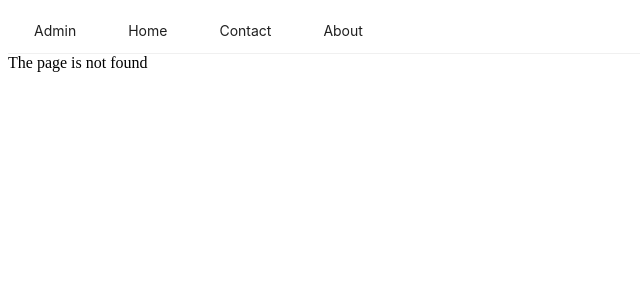
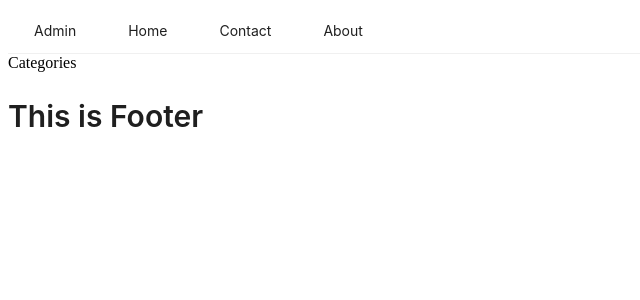
Before and after one commit to yaliyev/react-routing-app, a React (Vite) app in the folder react-routing-application/: page /admin/categories in a window 1280 px wide. Before the commit this address had no page. Shown: the top 300 px of the page, without its empty margins (0-640 px from the left). Built offline with nearby package versions, Linux system fonts and the light colour scheme.

Commit message:
everything ready for categories page,other things are prepared

```diff
--- a/react-routing-application/src/App.jsx
+++ b/react-routing-application/src/App.jsx
@@ -5,9 +5,13 @@ import Home from './components/Home'
 import Admin from './components/Admin'
 import Contact from './components/Contact'
 import About from './components/About'
+import Categories from './components/Categories'
+import Suppliers from './components/Suppliers'
 import AdminNavbar from './components/AdminNavbar'
 import Navbar from './components/Navbar'
 import NotFound from './components/NotFound'
+import Footer from './components/Footer'
+
 function App() {
   const [isAdminPage,setIsAdminPage] = useState(false)
 
@@ -18,10 +22,13 @@ function App() {
      <Routes>
       <Route path="/" element={<Home/>} />
       <Route path="/admin" element={<Admin/>} />
+      <Route path="/admin/categories" element={<Categories/>} />
+      <Route path="/admin/suppliers" element={<Suppliers/>} />
       <Route path="/contact" element={<Contact/>} />
       <Route path="/about" element={<About/>} />
       <Route path="*" element={<NotFound />} />
      </Routes>
+     <Footer/>
     </>
   )
 }
--- a/react-routing-application/src/components/About.jsx
+++ b/react-routing-application/src/components/About.jsx
@@ -1,8 +1,8 @@
 import React from 'react'
-
+import Title from 'antd/es/typography/Title'
 const About = () => {
   return (
-    <div>About</div>
+    <Title level={2}>This is About Page</Title>
   )
 }
 
--- a/react-routing-application/src/components/Admin.jsx
+++ b/react-routing-application/src/components/Admin.jsx
@@ -1,8 +1,8 @@
 import React from 'react'
-
+import Title from 'antd/es/typography/Title'
 const Admin = () => {
   return (
-    <div>Admin</div>
+    <Title level={2}>This is Admin Page</Title>
   )
 }
 
--- a/react-routing-application/src/components/AdminNavbar.jsx
+++ b/react-routing-application/src/components/AdminNavbar.jsx
@@ -11,12 +11,18 @@ const AdminNavbar = ({setIsAdminPage}) => {
         },
         {
             label: (
-                <Link style={{ display: 'inline-block', marginInline: '10px' }}>Dashboard</Link>
+                <Link style={{ display: 'inline-block', marginInline: '10px' }} to={"/admin"}>Dashboard</Link>
             )
         },
         {
             label: (
-                <Link style={{ display: 'inline-block', marginInline: '10px' }} to={"/categories"}>Categories</Link>
+                <Link style={{ display: 'inline-block', marginInline: '10px' }} to={"/admin/categories"}>Categories</Link>
+            )
+        },
+        ,
+        {
+            label: (
+                <Link style={{ display: 'inline-block', marginInline: '10px' }} to={"/admin/suppliers"}>Suppliers</Link>
             )
         }
     ];
--- /dev/null
+++ b/react-routing-application/src/components/Categories.jsx
@@ -0,0 +1,9 @@
+import React from 'react'
+
+const Categories = () => {
+  return (
+    <div>Categories</div>
+  )
+}
+
+export default Categories
--- a/react-routing-application/src/components/Contact.jsx
+++ b/react-routing-application/src/components/Contact.jsx
@@ -1,8 +1,8 @@
 import React from 'react'
-
+import Title from 'antd/es/typography/Title'
 const Contact = () => {
   return (
-    <div>Contact</div>
+    <Title level={2}>This is Contact Page</Title>
   )
 }
 
--- /dev/null
+++ b/react-routing-application/src/components/Footer.jsx
@@ -0,0 +1,9 @@
+import React from 'react'
+import Title from 'antd/es/typography/Title'
+const Footer = () => {
+  return (
+    <Title level={2}>This is Footer</Title>
+  )
+}
+
+export default Footer
--- a/react-routing-application/src/components/Home.jsx
+++ b/react-routing-application/src/components/Home.jsx
@@ -1,9 +1,14 @@
 import React from 'react'
-
+import { Row,Col } from 'antd'
+import Title from 'antd/es/typography/Title'
 const Home = () => {
   return (
     <>
-
+     <Row>
+      <Col span={12}>
+      <Title level={2}>This is Home Page</Title>
+      </Col>
+     </Row>
     </>
   )
 }
--- /dev/null
+++ b/react-routing-application/src/components/Suppliers.jsx
@@ -0,0 +1,9 @@
+import React from 'react'
+import Title from 'antd/es/typography/Title'
+const Suppliers = () => {
+  return (
+    <Title level={2}>This is Suppliers page</Title>
+  )
+}
+
+export default Suppliers
```
